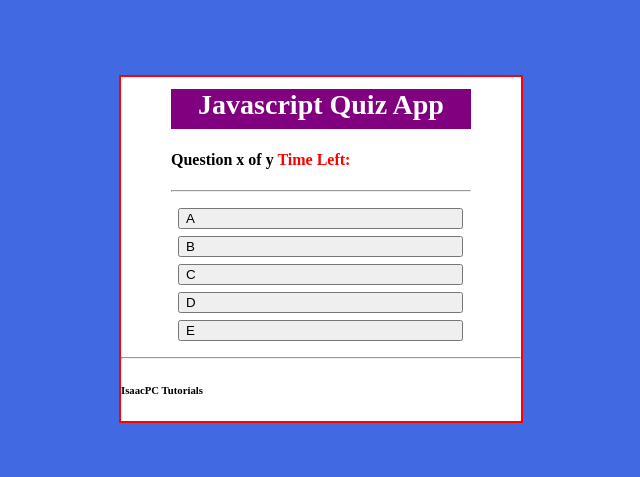
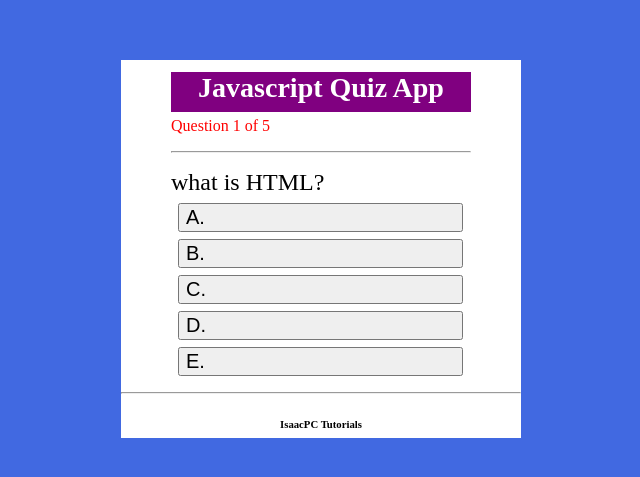
Before and after one commit to civisky/jsProjects, a plain HTML site: page 100daysJsChallenge/quizApp/index.html in a window 1280 px wide. Shown: the part 151-628 px from the top of the page, without its empty margins (319-959 px from the left). Drawn offline with Linux system fonts and the light colour scheme.

Commit message:
quiz app update

```diff
--- a/100daysJsChallenge/quizApp/index.html
+++ b/100daysJsChallenge/quizApp/index.html
@@ -19,7 +19,7 @@
     <h2>Javascript Quiz App</h2>
 </div>
 <div id="quizSubHeader">
-  <h4>Question <span id="questionId">x</span> of y <span id="quizTimer">Time Left:</span></h4>
+  <span id="questionCount"></span>
 
 
 <p><hr></p>
@@ -29,19 +29,19 @@
 </div>
 <div id="quizOptions">
 <button id="buttonA">
-    A <span id="optionA"></span>
+    A. <span id="optionA"></span>
 </button>
 <button id="buttonB">
-    B <span id="optionB"></span>
+    B. <span id="optionB"></span>
 </button>
 <button id="buttonC">
-    C <span id="optionC"></span>
+    C. <span id="optionC"></span>
 </button>
 <button id="buttonD">
-    D <span id="optionD"></span>
+    D. <span id="optionD"></span>
 </button>
 <button id="buttonE">
-    E <span id="optionE"></span>
+    E. <span id="optionE"></span>
 </button>
 
 
--- a/100daysJsChallenge/quizApp/static/app.js
+++ b/100daysJsChallenge/quizApp/static/app.js
@@ -0,0 +1,62 @@
+let quizBank = [
+    question1 = {
+        content: "what is HTML?",
+        options: ["A", "B", "C", "D", "E"],
+        answer: "B"
+    },
+
+    question2 = {
+        content: "what is JS?",
+        options: ["AA", "BA", "CA", "DA", "EA"],
+        answer: "DA"
+
+    },
+
+    question3 = {
+        content: "what is PASCAL?",
+        options: ["AD", "BD", "CD", "DD", "ED"],
+        answer: "CD"
+    },
+
+    question4 = {
+        content: "what is COBOL?",
+        options: ["ADA", "BDA", "CDA", "DDA", "EDA"],
+        answer: "ADA"
+    },
+
+    question5 = {
+        content: "what is PHP?",
+        options: ["AR", "BR", "CR", "DR", "ER"],
+        answer: "ER"
+    }
+
+
+];
+let options = ["A", "B", "C", "D", "E"];
+let btns = [];
+for (x = 0; x < 5; x++) {
+    btns[x] = document.getElementById(`option${options[x]}`);
+}
+
+let quizLength = quizBank.length;
+let questionId = 0;
+let questionCount = document.getElementById("questionCount");
+questionCount.innerText = `Question ${questionId + 1} of ${quizLength} `;
+
+let quizQuestion = document.getElementById("quizQuestion");
+quizQuestion.innerText = quizBank[0].content;
+
+
+for (x = 0; x < quizOptions.length; x++) {
+
+
+}
+
+
+
+// for (x = 0; x < btn.length; x++){
+//     btn[x].innerText += ` ${quizQuestions[x].options[x]}`;
+// }
+
+// ` ${quizquestions}`
+console.log();
--- a/100daysJsChallenge/quizApp/static/style.css
+++ b/100daysJsChallenge/quizApp/static/style.css
@@ -15,7 +15,6 @@ body {
 } */
 
 #mainDiv > #appDiv {
-  border: red 2px solid;
   width: 400px;
   background-color: white;
   margin-left: auto;
@@ -40,23 +39,19 @@ body {
 
 #mainDiv > #appDiv > #quizSubHeader {
   width: 75%;
-  margin-left: auto;
-  margin-right: auto;
+  margin: 5px auto;
 }
 
-#mainDiv > #appDiv > #quizSubHeader > span {
-  display: inline;
+#mainDiv > #appDiv > #quizSubHeader > #questionCount {
+  color: red;
 }
 
-#mainDiv > #appDiv > #quizSubHeader > span#quizCounter > h4 {
-  text-align: left;
+#mainDiv > #appDiv > #quizQuestion {
+  width: 75%;
+  margin: 0 auto;
+  font-size: 24px;
 }
 
-#mainDiv > #appDiv > #quizSubHeader > h4 > span#quizTimer {
-  align-items: right;
-  text-align: right;
-  color: red;
-}
 #mainDiv > #appDiv > #quizOptions {
   width: 75%;
   margin-left: auto;
@@ -68,4 +63,18 @@ body {
   width: 95%;
   text-align: left;
   margin: 7px;
+  font-size: 20px;
 }
+
+#mainDiv > #appDiv > #quizOptions > button:hover {
+  background-color: purple;
+  color: white;
+}
+
+#mainDiv > #appDiv > #footer {
+  width: 75%;
+  margin-left: auto;
+  margin-right: auto;
+  height: 20px;
+  text-align: center;
+}
--- a/color flipper/static/style.css
+++ b/color flipper/static/style.css
@@ -1,3 +1,6 @@
+
+
+
 nav {
     padding: 10px;
     background-color: white;
```
